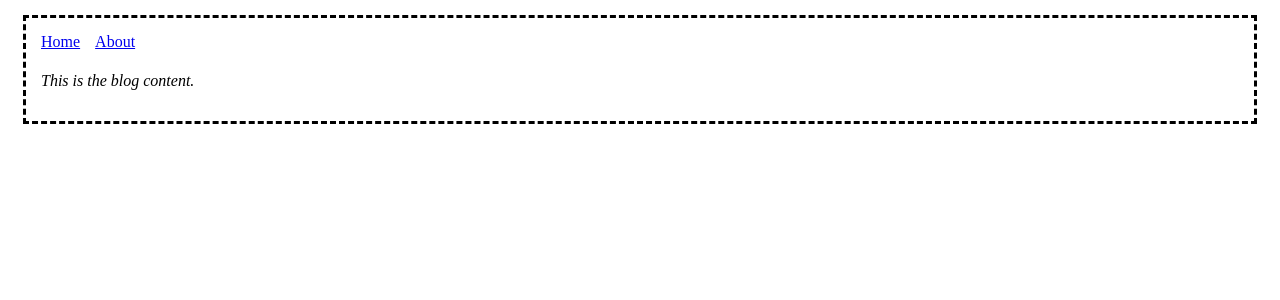
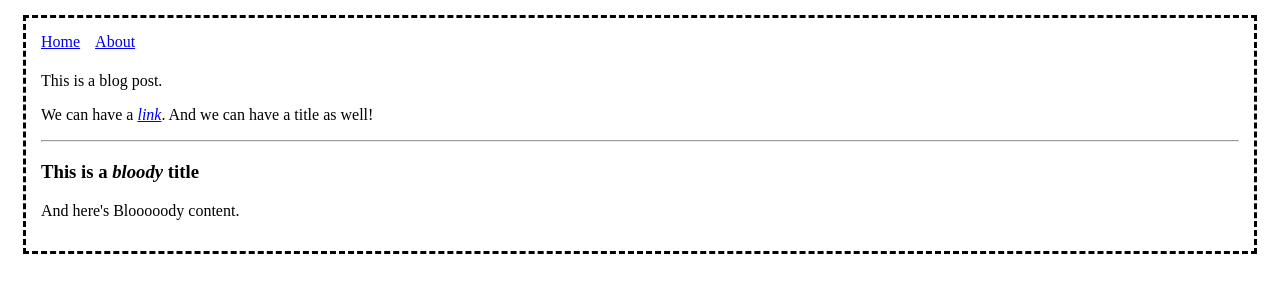
Before and after one commit to codingEzio/code_js_lib_nextjs_messin_around, a Next.js app: page /post in a window 1280 px wide. Shown: the top 300 px of the page. Built offline with nearby package versions, Linux system fonts and the light colour scheme.

Commit message:
Adding 'markdown' to our posts.

```diff
--- a/package.json
+++ b/package.json
@@ -16,6 +16,7 @@
     "isomorphic-unfetch": "^3.0.0",
     "next": "^7.0.1",
     "react": "^16.5.2",
-    "react-dom": "^16.5.2"
+    "react-dom": "^16.5.2",
+    "react-markdown": "^4.0.2"
   }
 }
--- a/pages/post.js
+++ b/pages/post.js
@@ -1,17 +1,43 @@
 import Layout from '../components/MyLayout'
-import {withRouter} from "next/router";
+import { withRouter } from "next/router";
+import Markdown from "react-markdown";
 
-const Content = withRouter((props) => (
-    <div>
+export default withRouter((props) => (
+    <Layout>
         <h1>{props.router.query.title}</h1>
-        <p><em>This is the blog content.</em></p>
-    </div>
+        <div classname="markdown">
+            <Markdown source={`
+This is a blog post.
+
+We can have a [*link*](/link).
+And we can have a title as well!
+
+-------
+
+### This is a *bloody* title
+
+And here's Blooooody content.
+            `} />
+        </div>
+        <style jsx global>{`
+            .markdown {
+                font-family: Roboto
+            }
+
+            .markdown a {
+                text-decoration: none;
+                color: aqua;
+            }
+
+            .markdown a:hover {
+                opacity: 0.6;
+            }
+
+            .markdown h3 {
+                margin: 0;
+                padding: 0;
+                text-transform: uppercase;
+            }
+        `}</style>
+    </Layout>
 ))
-
-const Page = (props) => (
-    <Layout>
-        <Content />
-    </Layout>
-)
-
-export default Page
```
Also changed, not shown: 1 other file (tests, documents, lock files or other folders).
